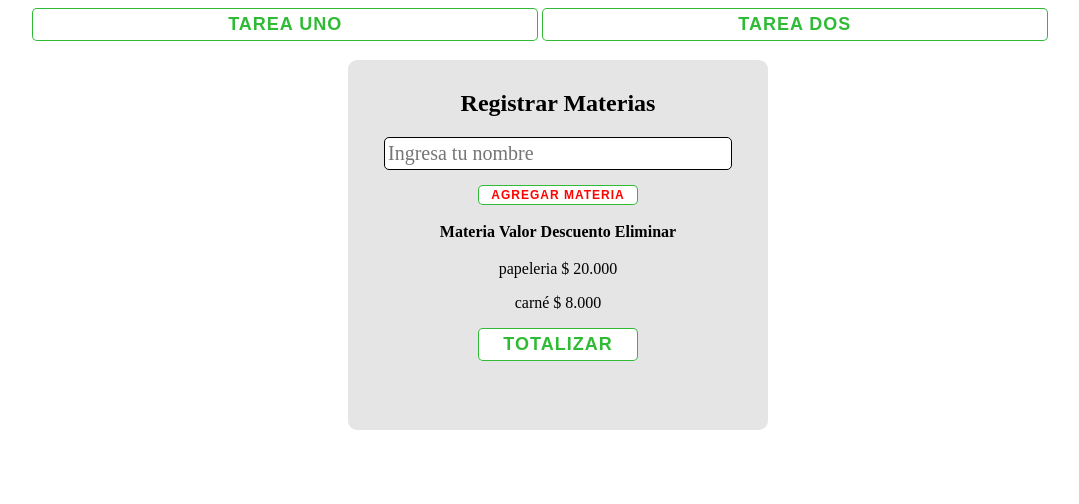
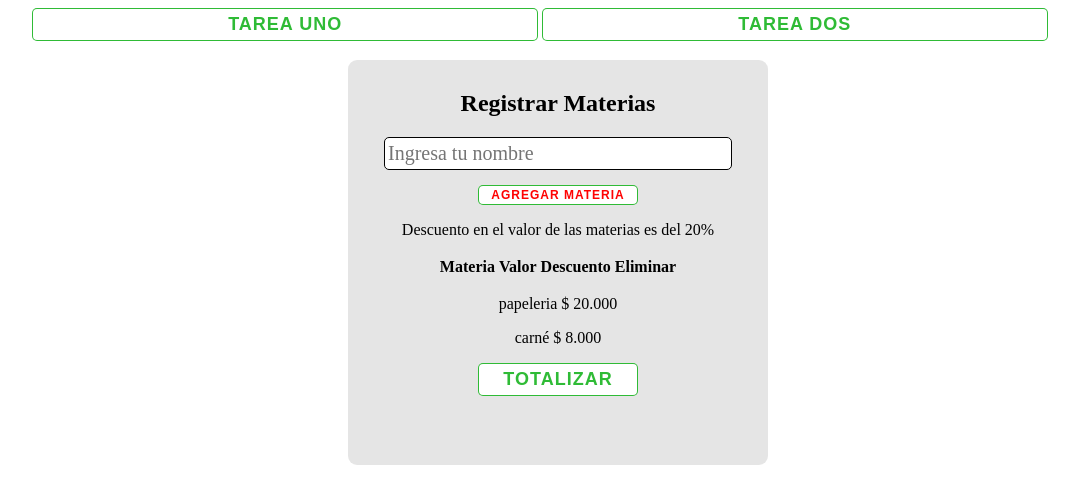
Before and after one commit to osedva/M2U2OscarValencia, a plain HTML site: page index.html in a window 1280 px wide. Both pictures are taken after a click on the button "Tarea uno". Shown: the whole page, without its empty margins (100-1179 px from the left). Drawn offline with Linux system fonts and the light colour scheme.

Commit message:
agregue parrafo al html, agregue texto al README.md, agregue dos fotos en formato png

```diff
--- a/index.html
+++ b/index.html
@@ -19,6 +19,7 @@
             <h2>Registrar Materias</h2>
             <input type="text" id="nombre" name="nombre" class="input" placeholder="Ingresa tu nombre">
                 <input type="button" id="agrMateria" class="submit-btn btn-table" value="Agregar Materia" >
+                <p>Descuento en el valor de las materias es del 20%</p>
 
                 <table id="tableMate" class="table">
                     <th>Materia</th>
--- a/main.css
+++ b/main.css
@@ -102,7 +102,7 @@
     margin-left: auto;
     margin-right: auto;
     text-align: left;
-    padding: 15px 0px 0px 0px;
+
   }
 
 
```
Also changed, not shown: Diagrama de flujo tarea dos.png (added), Diagrama de flujo tarea uno.png (added), 1 other file.
